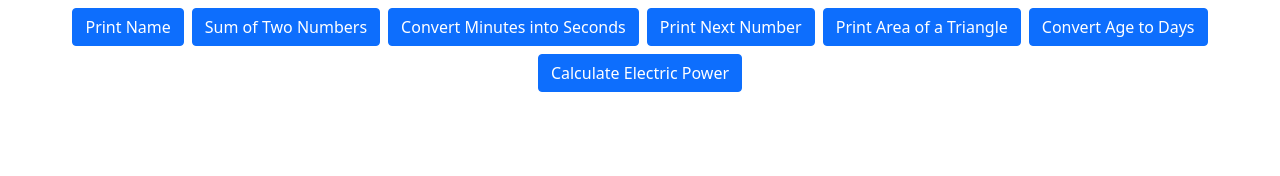
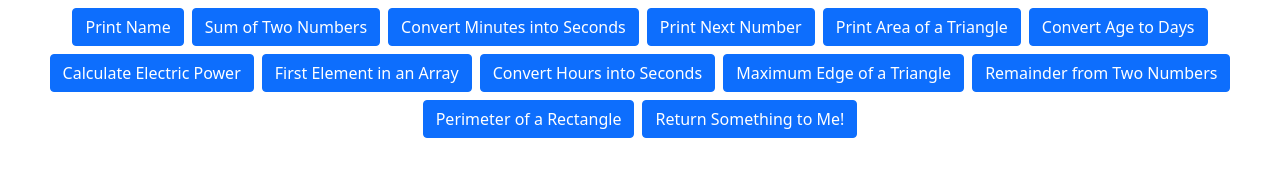
Before and after one commit to mukeshk371/javascript-general, a plain HTML site: page index.html in a window 1280 px wide. Drawn offline with nearby package versions, Linux system fonts and the light colour scheme.

Commit message:
new questions added

```diff
--- a/index.html
+++ b/index.html
@@ -37,6 +37,30 @@
         <div class="p-1">
             <button type="button" class="btn btn-primary" onclick="calculatePower()">Calculate Electric Power</button>
         </div>
+        <div class="p-1">
+            <button type="button" class="btn btn-primary" onclick="returnFirstElement()">First Element in an
+                Array</button>
+        </div>
+        <div class="p-1">
+            <button type="button" class="btn btn-primary" onclick="convertHoursIntoSeconds()">Convert Hours into Seconds
+            </button>
+        </div>
+        <div class="p-1">
+            <button type="button" class="btn btn-primary" onclick="maximumEdgeOfTriangle()">Maximum Edge of a Triangle
+            </button>
+        </div>
+        <div class="p-1">
+            <button type="button" class="btn btn-primary" onclick="remainderFromTwoNumbers()">Remainder from Two Numbers
+            </button>
+        </div>
+        <div class="p-1">
+            <button type="button" class="btn btn-primary" onclick="perimeterOfRectangle()">Perimeter of a Rectangle
+            </button>
+        </div>
+        <div class="p-1">
+            <button type="button" class="btn btn-primary" onclick="returnSomethingToMe()">Return Something to Me!
+            </button>
+        </div>
     </div>
 </body>
 
--- a/resources/script.js
+++ b/resources/script.js
@@ -35,3 +35,39 @@ function calculatePower() {
     let current = Number(prompt('Enter Current'));
     alert('Electrict Power' + ' = ' + (voltage * current) + ' Watt');
 }
+
+function returnFirstElement() {
+    let newArray = [50, 504, 457];
+    alert('First Element' + ' = ' + newArray[0]);
+}
+
+function convertHoursIntoSeconds() {
+    let inputHours = Number(prompt('Enter Hours'));
+    alert(inputHours + 'Hrs.' + ' = ' + (inputHours * 3600) + 'Sec.');
+}
+
+function maximumEdgeOfTriangle() {
+    let firstSide = Number(prompt('Enter first angle'));
+    let secondSide = Number(prompt('Enter second angle'));
+    let result = (firstSide + secondSide) - 1;
+    alert('Maximum Edge of a Triangle = ' + result);
+}
+
+function remainderFromTwoNumbers() {
+    let dividend = Number(prompt('Enter Dividend'));
+    let divisor = Number(prompt('Enter divisor'));
+    let remainder = dividend % divisor;
+    alert('Remainder = ' + remainder);
+}
+
+function perimeterOfRectangle() {
+    let rectangleLength = Number(prompt('Enter length of rectangle'));
+    let rectangleWidth = Number(prompt('Enter width of rectangle'));
+    let rectanglePerimeter = (rectangleLength + rectangleWidth) * 2;
+    alert('Perimeter of Rectangle = ' + rectanglePerimeter);
+}
+
+function returnSomethingToMe() {
+    let inputSomething = prompt('Enter Something');
+    alert('Something ' + inputSomething);
+}
```
